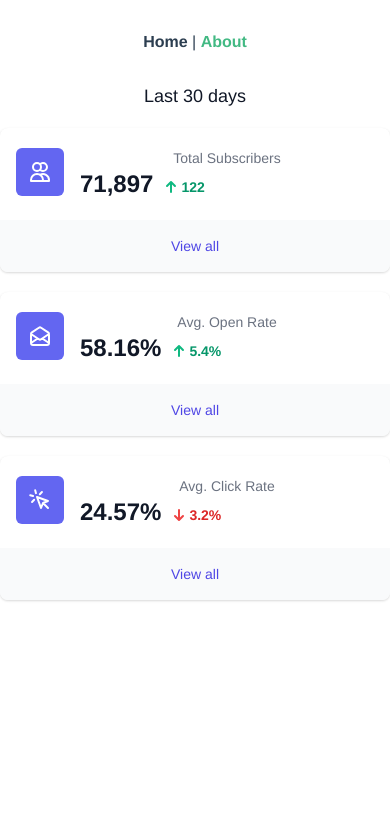
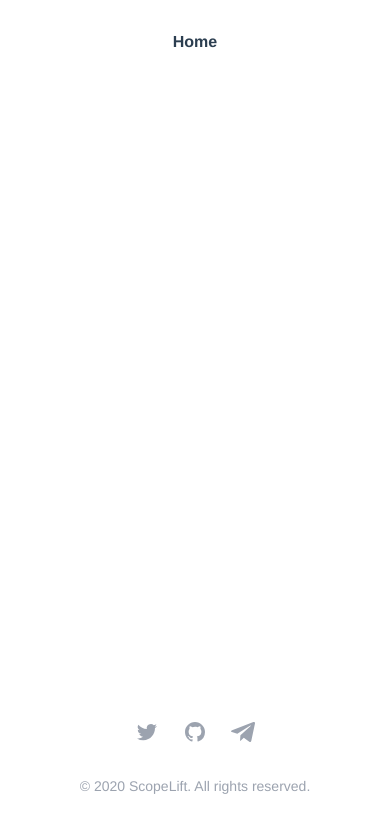
Before and after one commit to ScopeLift/vue-tailwind-ethereum-template, a Vue app: page /about in a window 390 px wide. Shown: the top 832 px of the page. Built offline with nearby package versions, Linux system fonts and the light colour scheme.

Commit message:
Setup footer

```diff
--- a/src/App.vue
+++ b/src/App.vue
@@ -1,10 +1,20 @@
 <template>
-  <div id="nav">
-    <router-link to="/">Home</router-link> |
-    <router-link to="/about">About</router-link>
+  <div class="flex flex-col min-h-screen">
+    <header id="nav"><router-link to="/">Home</router-link></header>
+    <main class="flex-grow"><router-view /></main>
+    <footer id="footer"><layout-footer /></footer>
   </div>
-  <router-view />
 </template>
+
+<script lang="ts">
+import { defineComponent } from 'vue';
+import LayoutFooter from './components/LayoutFooter.vue';
+
+export default defineComponent({
+  name: 'App',
+  components: { LayoutFooter },
+});
+</script>
 
 <style>
 #app {
--- a/src/components/HelloWorld.vue
+++ /dev/null
@@ -1,114 +0,0 @@
-<template>
-  <div class="hello">
-    <h1>{{ msg }}</h1>
-    <p>
-      For a guide and recipes on how to configure / customize this project,<br />
-      check out the
-      <a href="https://cli.vuejs.org" target="_blank" rel="noopener">vue-cli documentation</a>.
-    </p>
-    <h3>Installed CLI Plugins</h3>
-    <ul>
-      <li>
-        <a
-          href="https://github.com/vuejs/vue-cli/tree/dev/packages/%40vue/cli-plugin-babel"
-          target="_blank"
-          rel="noopener"
-          >babel</a
-        >
-      </li>
-      <li>
-        <a
-          href="https://github.com/vuejs/vue-cli/tree/dev/packages/%40vue/cli-plugin-router"
-          target="_blank"
-          rel="noopener"
-          >router</a
-        >
-      </li>
-      <li>
-        <a
-          href="https://github.com/vuejs/vue-cli/tree/dev/packages/%40vue/cli-plugin-eslint"
-          target="_blank"
-          rel="noopener"
-          >eslint</a
-        >
-      </li>
-      <li>
-        <a
-          href="https://github.com/vuejs/vue-cli/tree/dev/packages/%40vue/cli-plugin-unit-mocha"
-          target="_blank"
-          rel="noopener"
-          >unit-mocha</a
-        >
-      </li>
-      <li>
-        <a
-          href="https://github.com/vuejs/vue-cli/tree/dev/packages/%40vue/cli-plugin-e2e-cypress"
-          target="_blank"
-          rel="noopener"
-          >e2e-cypress</a
-        >
-      </li>
-      <li>
-        <a
-          href="https://github.com/vuejs/vue-cli/tree/dev/packages/%40vue/cli-plugin-typescript"
-          target="_blank"
-          rel="noopener"
-          >typescript</a
-        >
-      </li>
-    </ul>
-    <h3>Essential Links</h3>
-    <ul>
-      <li><a href="https://vuejs.org" target="_blank" rel="noopener">Core Docs</a></li>
-      <li><a href="https://forum.vuejs.org" target="_blank" rel="noopener">Forum</a></li>
-      <li><a href="https://chat.vuejs.org" target="_blank" rel="noopener">Community Chat</a></li>
-      <li><a href="https://twitter.com/vuejs" target="_blank" rel="noopener">Twitter</a></li>
-      <li><a href="https://news.vuejs.org" target="_blank" rel="noopener">News</a></li>
-    </ul>
-    <h3>Ecosystem</h3>
-    <ul>
-      <li><a href="https://router.vuejs.org" target="_blank" rel="noopener">vue-router</a></li>
-      <li><a href="https://vuex.vuejs.org" target="_blank" rel="noopener">vuex</a></li>
-      <li>
-        <a href="https://github.com/vuejs/vue-devtools#vue-devtools" target="_blank" rel="noopener"
-          >vue-devtools</a
-        >
-      </li>
-      <li><a href="https://vue-loader.vuejs.org" target="_blank" rel="noopener">vue-loader</a></li>
-      <li>
-        <a href="https://github.com/vuejs/awesome-vue" target="_blank" rel="noopener"
-          >awesome-vue</a
-        >
-      </li>
-    </ul>
-  </div>
-</template>
-
-<script lang="ts">
-import { defineComponent } from 'vue';
-
-export default defineComponent({
-  name: 'HelloWorld',
-  props: {
-    msg: String,
-  },
-});
-</script>
-
-<!-- Add "scoped" attribute to limit CSS to this component only -->
-<style scoped>
-h3 {
-  margin: 40px 0 0;
-}
-ul {
-  list-style-type: none;
-  padding: 0;
-}
-li {
-  display: inline-block;
-  margin: 0 10px;
-}
-a {
-  color: #42b983;
-}
-</style>
--- /dev/null
+++ b/src/components/LayoutFooter.vue
@@ -0,0 +1,78 @@
+<template>
+  <footer class="bg-white">
+    <div class="max-w-7xl mx-auto py-12 px-4 sm:px-6 md:flex md:items-center md:justify-between lg:px-8">
+      <div class="flex justify-center space-x-6 md:order-2">
+        <a
+          v-for="item in navigation"
+          :key="item.name"
+          :href="item.href"
+          target="_blank"
+          class="text-gray-400 hover:text-gray-500"
+        >
+          <span class="sr-only">{{ item.name }}</span>
+          <component :is="item.icon" class="h-6 w-6" aria-hidden="true" />
+        </a>
+      </div>
+      <div class="mt-8 md:mt-0 md:order-1">
+        <p class="text-sm text-center text-gray-400">&copy; 2020 ScopeLift. All rights reserved.</p>
+      </div>
+    </div>
+  </footer>
+</template>
+
+<script lang="ts">
+import { defineComponent, h } from 'vue';
+
+// See here to find more social media icon SVG paths: https://www.flaticon.com/free-icons/social-media
+const navigation = [
+  {
+    name: 'Twitter',
+    href: 'https://twitter.com/ScopeLift',
+    icon: defineComponent({
+      render: () =>
+        h('svg', { fill: 'currentColor', viewBox: '0 0 24 24' }, [
+          h('path', {
+            d: 'M8.29 20.251c7.547 0 11.675-6.253 11.675-11.675 0-.178 0-.355-.012-.53A8.348 8.348 0 0022 5.92a8.19 8.19 0 01-2.357.646 4.118 4.118 0 001.804-2.27 8.224 8.224 0 01-2.605.996 4.107 4.107 0 00-6.993 3.743 11.65 11.65 0 01-8.457-4.287 4.106 4.106 0 001.27 5.477A4.072 4.072 0 012.8 9.713v.052a4.105 4.105 0 003.292 4.022 4.095 4.095 0 01-1.853.07 4.108 4.108 0 003.834 2.85A8.233 8.233 0 012 18.407a11.616 11.616 0 006.29 1.84',
+          }),
+        ]),
+    }),
+  },
+  {
+    name: 'GitHub',
+    href: 'https://github.com/ScopeLift',
+    icon: defineComponent({
+      render: () =>
+        h('svg', { fill: 'currentColor', viewBox: '0 0 24 24' }, [
+          h('path', {
+            'fill-rule': 'evenodd',
+            d: 'M12 2C6.477 2 2 6.484 2 12.017c0 4.425 2.865 8.18 6.839 9.504.5.092.682-.217.682-.483 0-.237-.008-.868-.013-1.703-2.782.605-3.369-1.343-3.369-1.343-.454-1.158-1.11-1.466-1.11-1.466-.908-.62.069-.608.069-.608 1.003.07 1.531 1.032 1.531 1.032.892 1.53 2.341 1.088 2.91.832.092-.647.35-1.088.636-1.338-2.22-.253-4.555-1.113-4.555-4.951 0-1.093.39-1.988 1.029-2.688-.103-.253-.446-1.272.098-2.65 0 0 .84-.27 2.75 1.026A9.564 9.564 0 0112 6.844c.85.004 1.705.115 2.504.337 1.909-1.296 2.747-1.027 2.747-1.027.546 1.379.202 2.398.1 2.651.64.7 1.028 1.595 1.028 2.688 0 3.848-2.339 4.695-4.566 4.943.359.309.678.92.678 1.855 0 1.338-.012 2.419-.012 2.747 0 .268.18.58.688.482A10.019 10.019 0 0022 12.017C22 6.484 17.522 2 12 2z',
+            'clip-rule': 'evenodd',
+          }),
+        ]),
+    }),
+  },
+  {
+    name: 'Telegram',
+    href: '',
+    icon: defineComponent({
+      render: () =>
+        h('svg', { fill: 'currentColor', viewBox: '0 0 24 24' }, [
+          h('path', {
+            'fill-rule': 'evenodd',
+            d: 'm9.417 15.181-.397 5.584c.568 0 .814-.244 1.109-.537l2.663-2.545 5.518 4.041c1.012.564 1.725.267 1.998-.931l3.622-16.972.001-.001c.321-1.496-.541-2.081-1.527-1.714l-21.29 8.151c-1.453.564-1.431 1.374-.247 1.741l5.443 1.693 12.643-7.911c.595-.394 1.136-.176.691.218z',
+            'clip-rule': 'evenodd',
+          }),
+        ]),
+    }),
+  },
+];
+
+export default defineComponent({
+  name: 'LayoutFooter',
+  setup() {
+    return {
+      navigation,
+    };
+  },
+});
+</script>
--- a/src/router/index.ts
+++ b/src/router/index.ts
@@ -7,14 +7,13 @@
     name: 'Home',
     component: Home,
   },
-  {
-    path: '/about',
-    name: 'About',
-    // route level code-splitting
-    // this generates a separate chunk (about.[hash].js) for this route
-    // which is lazy-loaded when the route is visited.
-    component: () => import(/* webpackChunkName: "about" */ '../views/About.vue'),
-  },
+  // {
+  //   path: '/about',
+  //   name: 'About',
+  //   // route level code-splitting
+  //   // this generates a separate chunk (about.[hash].js) for this route which is lazy-loaded when the route is visited.
+  //   component: () => import(/* webpackChunkName: "about" */ '../views/About.vue'),
+  // },
 ];
 
 const router = createRouter({
--- a/src/views/About.vue
+++ /dev/null
@@ -1,92 +0,0 @@
-<!-- This example requires Tailwind CSS v2.0+ -->
-<template>
-  <div>
-    <h3 class="text-lg leading-6 font-medium text-gray-900">Last 30 days</h3>
-
-    <dl class="mt-5 grid grid-cols-1 gap-5 sm:grid-cols-2 lg:grid-cols-3">
-      <div
-        v-for="item in stats"
-        :key="item.id"
-        class="relative bg-white pt-5 px-4 pb-12 sm:pt-6 sm:px-6 shadow rounded-lg overflow-hidden"
-      >
-        <dt>
-          <div class="absolute bg-indigo-500 rounded-md p-3">
-            <component :is="item.icon" class="h-6 w-6 text-white" aria-hidden="true" />
-          </div>
-          <p class="ml-16 text-sm font-medium text-gray-500 truncate">{{ item.name }}</p>
-        </dt>
-        <dd class="ml-16 pb-6 flex items-baseline sm:pb-7">
-          <p class="text-2xl font-semibold text-gray-900">
-            {{ item.stat }}
-          </p>
-          <p
-            :class="[
-              item.changeType === 'increase' ? 'text-green-600' : 'text-red-600',
-              'ml-2 flex items-baseline text-sm font-semibold',
-            ]"
-          >
-            <ArrowSmUpIcon
-              v-if="item.changeType === 'increase'"
-              class="self-center flex-shrink-0 h-5 w-5 text-green-500"
-              aria-hidden="true"
-            />
-            <ArrowSmDownIcon v-else class="self-center flex-shrink-0 h-5 w-5 text-red-500" aria-hidden="true" />
-            <span class="sr-only"> {{ item.changeType === 'increase' ? 'Increased' : 'Decreased' }} by </span>
-            {{ item.change }}
-          </p>
-          <div class="absolute bottom-0 inset-x-0 bg-gray-50 px-4 py-4 sm:px-6">
-            <div class="text-sm">
-              <a href="#" class="font-medium text-indigo-600 hover:text-indigo-500">
-                View all<span class="sr-only"> {{ item.name }} stats</span></a
-              >
-            </div>
-          </div>
-        </dd>
-      </div>
-    </dl>
-  </div>
-</template>
-
-<script>
-import { defineComponent } from 'vue'
-import { ArrowSmDownIcon, ArrowSmUpIcon } from '@heroicons/vue/solid'
-import { CursorClickIcon, MailOpenIcon, UsersIcon } from '@heroicons/vue/outline'
-
-const stats = [
-  {
-    id: 1,
-    name: 'Total Subscribers',
-    stat: '71,897',
-    icon: UsersIcon,
-    change: '122',
-    changeType: 'increase',
-  },
-  {
-    id: 2,
-    name: 'Avg. Open Rate',
-    stat: '58.16%',
-    icon: MailOpenIcon,
-    change: '5.4%',
-    changeType: 'increase',
-  },
-  {
-    id: 3,
-    name: 'Avg. Click Rate',
-    stat: '24.57%',
-    icon: CursorClickIcon,
-    change: '3.2%',
-    changeType: 'decrease',
-  },
-]
-export default defineComponent({
-  components: {
-    ArrowSmDownIcon,
-    ArrowSmUpIcon,
-  },
-  setup() {
-    return {
-      stats,
-    }
-  },
-})
-</script>
--- a/src/views/Home.vue
+++ b/src/views/Home.vue
@@ -1,18 +1,13 @@
 <template>
   <div class="home">
     <img alt="Vue logo" src="../assets/logo.png" />
-    <HelloWorld msg="Welcome to Your Vue.js + TypeScript App" />
   </div>
 </template>
 
 <script lang="ts">
 import { defineComponent } from 'vue';
-import HelloWorld from '@/components/HelloWorld.vue'; // @ is an alias to /src
 
 export default defineComponent({
   name: 'Home',
-  components: {
-    HelloWorld,
-  },
 });
 </script>
```
Also changed, not shown: 1 other file (tests, documents, lock files or other folders).
